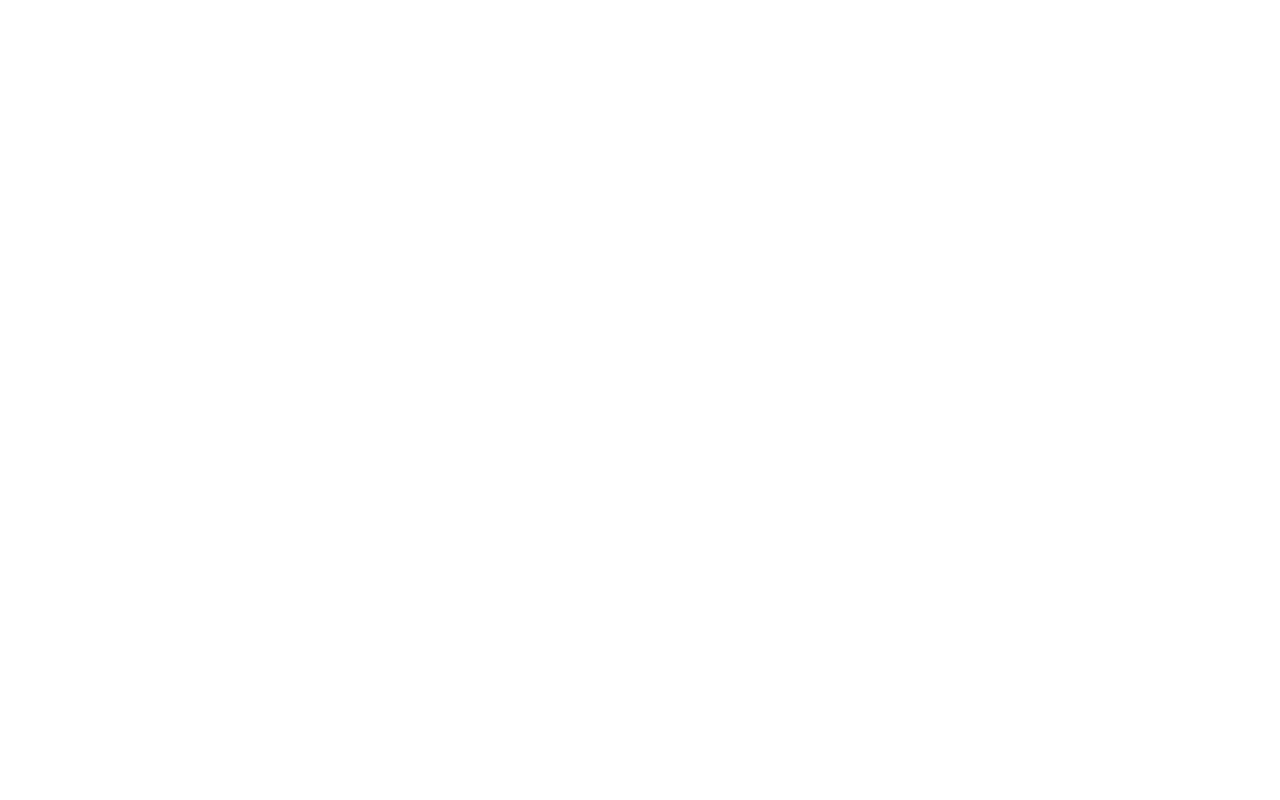
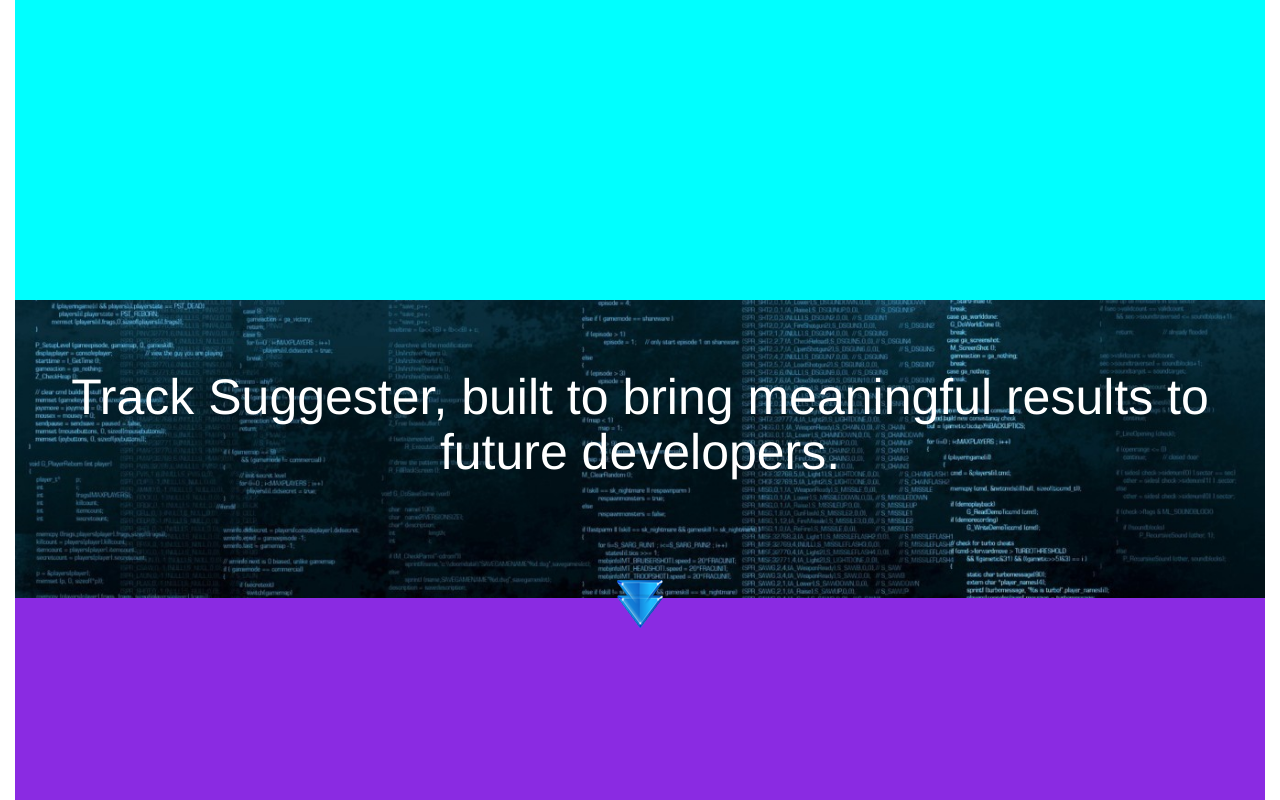
Before and after one commit to Znergy/track-suggester, a plain HTML site: page index.html in a window 1280 px wide. Shown: the top 800 px of the page. Drawn offline with nearby package versions, Linux system fonts and the light colour scheme.

Commit message:
add content-main styling, a button, and a header.

```diff
--- a/css/styles.css
+++ b/css/styles.css
@@ -0,0 +1,55 @@
+body {
+  color: #fff;
+  text-align: center;
+}
+
+.extend-page {
+/*
+  margin-left: -40px;
+  margin-right: -40px;
+*/
+}
+
+.header {
+  height: 300px;
+  background-color: aqua;
+}
+
+
+.bg-custom-content {
+  height: 1000px;
+  background-color: blueviolet;
+}
+
+.bg-custom-info {
+  height: 500px;
+  background-color: green;
+}
+
+.content-main {
+  background-image: url(../img/code.jpg);
+  background-attachment: fixed;
+  background-size: cover;
+  background-position: center;
+  background-repeat: no-repeat;
+  height: auto;
+  padding-bottom: 60px;
+  padding-top: 30px;
+}
+
+.content-main h2 {
+  font-size: 50px;
+  padding-left: 20px;
+  padding-top: 20px;
+  padding-right: 20px;
+}
+
+.content-main img {
+  position: relative;
+  top: 90px;
+}
+
+.col-centered {
+  float: none;
+  margin: 0 auto;
+}
--- a/index.html
+++ b/index.html
@@ -2,6 +2,7 @@
 <html>
   <head>
     <title>Track Suggester</title>
+    <meta name="viewport" content="width=device-width, initial-scale=1.0">
     <!-- Bootstrap CDN -->
     <link href="https://maxcdn.bootstrapcdn.com/bootstrap/3.3.7/css/bootstrap.min.css" rel="stylesheet" integrity="sha384-BVYiiSIFeK1dGmJRAkycuHAHRg32OmUcww7on3RYdg4Va+PmSTsz/K68vbdEjh4u" crossorigin="anonymous">
     <!-- Font Awesome -->
@@ -12,23 +13,28 @@
     <link href="css/styles.css" rel="stylesheet" type="text/css">
   </head>
   <body>
+    <div class="container-fluid">
+      <div class="header extend-page">
 
 
 
+      </div>
+      <div class="bg-custom-content extend-page">
+        <div class="content-main">
+          <h2>Track Suggester, built to bring meaningful results to future developers.</h2>
+          <img src="img/arrow.png" alt="navigation arrow">
+        </div>
+      </div>
+
+      <div class="bg-custom-info extend-page">
 
 
 
+      </div>
 
 
 
-
-
-
-
-
-
-
-
+    </div>
     <!-- JQuery CDN -->
     <script src="https://code.jquery.com/jquery-3.1.1.min.js" integrity="sha256-hVVnYaiADRTO2PzUGmuLJr8BLUSjGIZsDYGmIJLv2b8=" crossorigin="anonymous"></script>
     <!-- Custom JavaScript/JQuery -->
```
Also changed, not shown: img/arrow.png (added), img/code.jpg (added).
